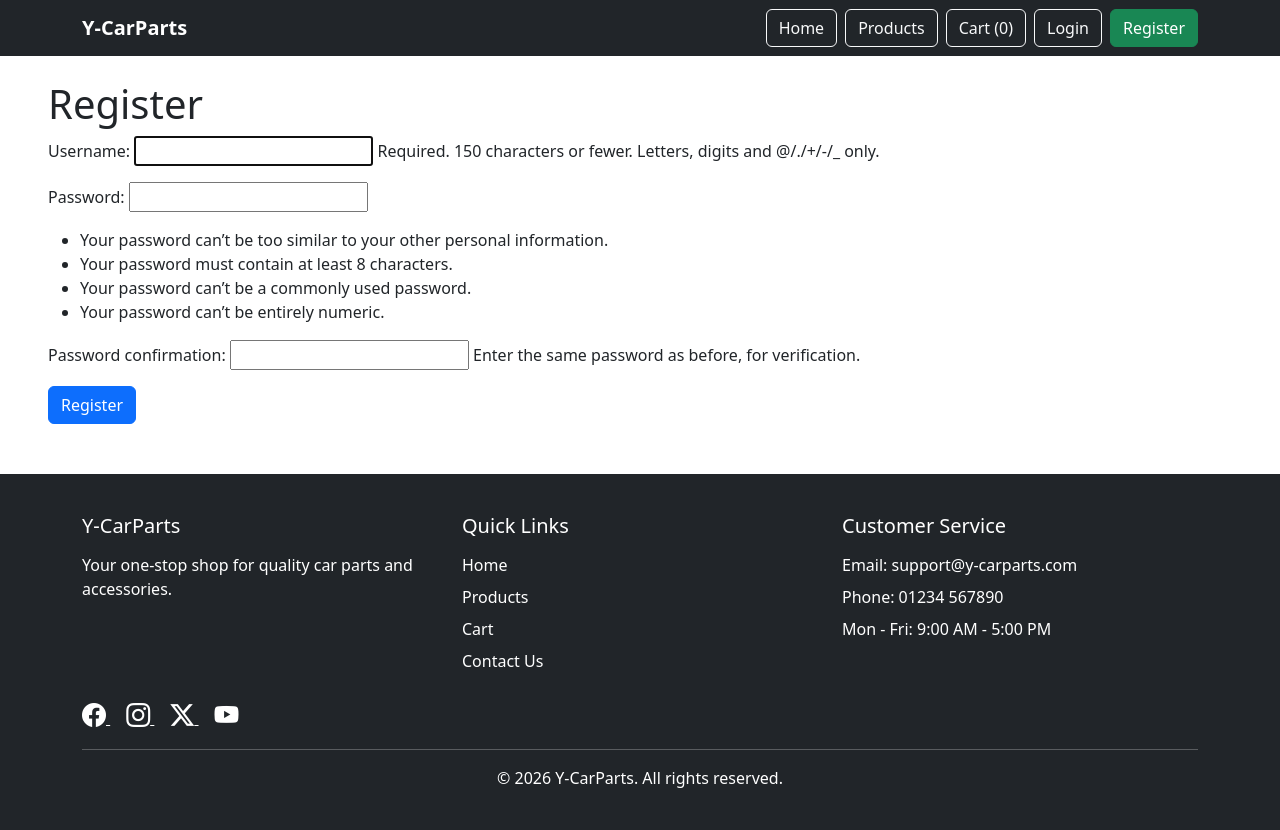
After one commit to Y40Y50/Y-CarParts, a Django app: page /register/ in a window 1280 px wide. The commit adds this page. Run offline with Django 5.2, Linux system fonts and the light colour scheme.

Commit message:
Add user authentication system

```diff
--- /dev/null
+++ b/profiles/templates/profiles/register.html
@@ -0,0 +1,17 @@
+{% extends 'base.html' %}
+
+{% block content %}
+
+<h1>Register</h1>
+
+<form method="POST">
+    {% csrf_token %}
+
+    {{ form.as_p }}
+
+    <button type="submit" class="btn btn-primary">
+        Register
+    </button>
+</form>
+
+{% endblock %}
--- /dev/null
+++ b/profiles/urls.py
@@ -0,0 +1,6 @@
+from django.urls import path
+from . import views
+
+urlpatterns = [
+    path('register/', views.register, name='register'),
+]
--- a/profiles/views.py
+++ b/profiles/views.py
@@ -1,3 +1,22 @@
-from django.shortcuts import render
+from django.shortcuts import render, redirect
+from django.contrib.auth.forms import UserCreationForm
 
-# Create your views here.
+
+def register(request):
+
+    if request.method == 'POST':
+
+        form = UserCreationForm(request.POST)
+
+        if form.is_valid():
+            form.save()
+            return redirect('login')
+
+    else:
+        form = UserCreationForm()
+
+    return render(
+        request,
+        'profiles/register.html',
+        {'form': form}
+    )
--- a/templates/base.html
+++ b/templates/base.html
@@ -25,7 +25,19 @@
 
             <div class="collapse navbar-collapse" id="navbarNav">
 
-                <div class="ms-auto d-flex flex-column flex-lg-row gap-2">
+                <div class="ms-auto d-flex align-items-center gap-2">
+                    {% if user.is_authenticated %}
+                    <span class="text-white align-self-center me-2">
+                        Hello, {{ user.username }}
+                    </span>
+
+                    <form method="post" action="{% url 'logout' %}" class="d-inline">
+                        {% csrf_token %}
+                        <button type="submit" class="btn btn-danger">
+                            Logout
+                        </button>
+                    </form>
+                    {% endif %}
                     <a href="{% url 'home' %}"
                         class="btn {% if request.path == '/' %}btn-primary{% else %}btn-outline-light{% endif %}">
                         Home
@@ -40,6 +52,19 @@
                         class="btn {% if request.path == '/cart/' %}btn-primary{% else %}btn-outline-light{% endif %}">
                         Cart ({{ cart_count }})
                     </a>
+                    {% if user.is_authenticated %}
+
+                    {% else %}
+
+                    <a href="{% url 'login' %}" class="btn btn-outline-light">
+                        Login
+                    </a>
+
+                    <a href="{% url 'register' %}" class="btn btn-success">
+                        Register
+                    </a>
+
+                    {% endif %}
                 </div>
 
             </div>
--- a/templates/home.html
+++ b/templates/home.html
@@ -3,7 +3,11 @@
 {% block content %}
 
 <div class="text-center">
+    {% if user.is_authenticated %}
+    <h1 class="display-4">Welcome {{ user.username }} to Y-CarParts</h1>
+    {% else %}
     <h1 class="display-4">Welcome to Y-CarParts</h1>
+    {% endif %}
 
     <p class="lead">
         Quality car parts at competitive prices
--- a/y_carparts/settings.py
+++ b/y_carparts/settings.py
@@ -129,3 +129,6 @@ STATICFILES_DIRS = [
 
 MEDIA_URL = '/media/'
 MEDIA_ROOT = BASE_DIR / 'media'
+
+LOGIN_REDIRECT_URL = '/'
+LOGOUT_REDIRECT_URL = '/'
--- a/y_carparts/urls.py
+++ b/y_carparts/urls.py
@@ -1,5 +1,5 @@
 from django.contrib import admin
-from django.urls import path
+from django.urls import path, include
 from cart.views import add_to_cart
 from cart.views import cart_view, remove_from_cart
 from django.conf import settings
@@ -66,6 +66,8 @@ urlpatterns = [
         checkout,
         name='checkout'
     ),
+    path('', include('django.contrib.auth.urls')),
+    path('', include('profiles.urls')),
 ]
 if settings.DEBUG:
     urlpatterns += static(
```
Also changed, not shown: profiles/templates/registration/login.html (added, +21 -0 lines).
